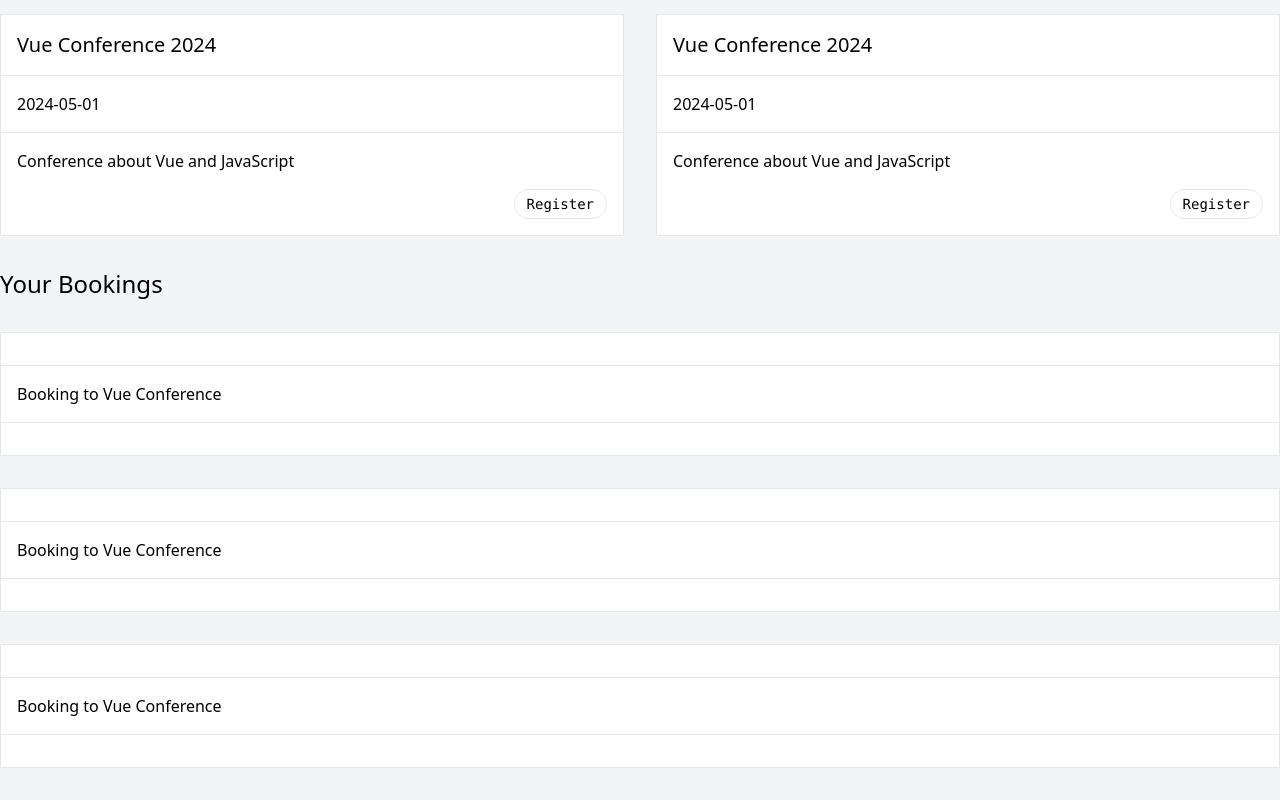
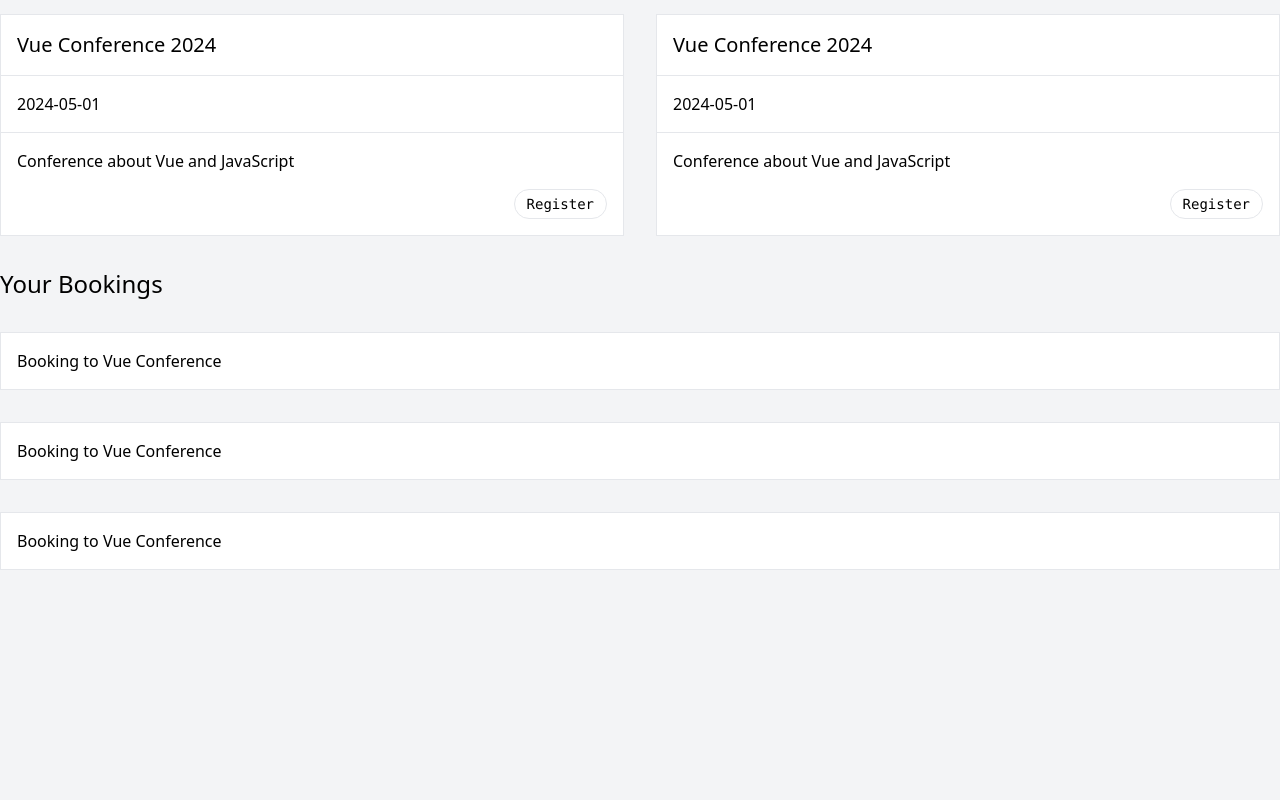
Before and after one commit to richiea1y/event-booking, a Vue app: page / in a window 1280 px wide. Shown: the part 916-1716 px from the top of the page. After the commit the page ends 1518 px from the top, so only its background shows below. Built offline with nearby package versions, Linux system fonts and the light colour scheme.

Commit message:
feat(SectionCard): use condition slot to check if the specific template for a given slot was added

```diff
--- a/src/components/SectionCard.vue
+++ b/src/components/SectionCard.vue
@@ -1,14 +1,14 @@
 <template>
   <RoundedCard>
-    <h3 class="p-4 font-medium text-xl border-b border-gray-200">
+    <h3 v-if="$slots.header" class="p-4 font-medium text-xl border-b border-gray-200">
       <slot name="header"></slot>
     </h3>
 
-    <div class="p-4 border-b border-gray-200">
+    <div v-if="$slots.default" :class="{ 'p-4': true, 'border-b border-gray-200': $slots.footer }">
       <slot></slot>
     </div>
 
-    <div class="p-4">
+    <div v-if="$slots.footer" class="p-4">
       <slot name="footer"></slot>
     </div>
   </RoundedCard>
```
